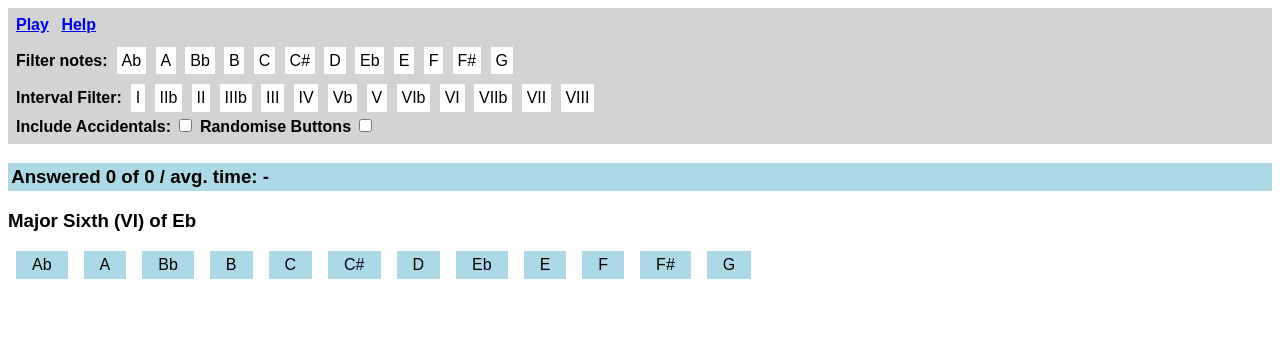
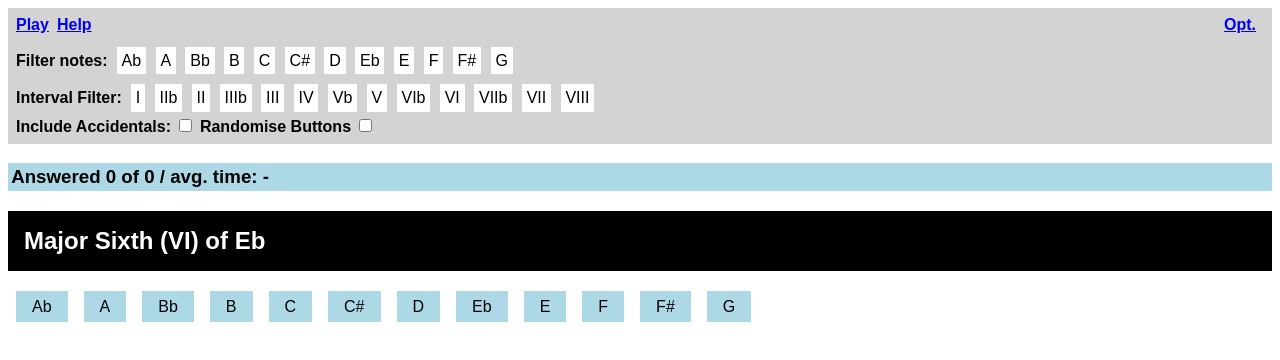
Before and after one commit to patmooney/learn-yo-scales, a plain HTML site: page index.html in a window 1280 px wide. Drawn offline with Linux system fonts and the light colour scheme.

Commit message:
can hide options

```diff
--- a/index.html
+++ b/index.html
@@ -49,6 +49,11 @@
             div.container.show {
                 display: block;
             }
+            h2#t {
+                background-color: black;
+                color: white;
+                padding: 1rem;
+            }
             @media only screen and (max-width: 600px) {
                 div#answer {
                     display: flex;
@@ -58,7 +63,7 @@
             }
             div.note-answer {
                 display: inline-block;
-                padding: .3rem 1rem;
+                padding: .4rem 1rem;
                 background-color: lightblue;
                 cursor: pointer;
                 margin: 0 .5rem .5rem;
@@ -72,13 +77,32 @@
             div#interval-filter {
                 display: inline-block;
             }
+            div.nav {
+                display: flex;
+                margin: 0;
+                padding: 0;
+            }
+            div.nav > h4.item {
+                padding: 0 .5rem 0 0;
+                margin: 0;
+            }
+            div.nav > h4.item.toggle {
+                margin: 0 0 0 auto;
+            }
+            div#options {
+                margin: .5rem 0 0 0;
+            }
         </style>
     </head>
 
     <body>
         <div class="menu">
+            <div class="nav">
                 <h4 class="item"><a href="#" data-mode="game">Play</a></h4>
                 <h4 class="item"><a href="#" data-mode="help">Help</a></h4>
+                <h4 class="item toggle"><a href="#" id="toggle-options">Opt.</a></h4>
+            </div>
+            <div id="options" style="display: block">
                 <div>
                     <strong>Filter notes:</strong>
                     <div id="note-filter"></div>
@@ -94,9 +118,10 @@
                     <input type="checkbox" id="randomise-buttons" />
                 </div>
             </div>
+        </div>
         <div class="container" data-container="game">
             <h3 id="score"></h3>
-            <h3 id="t"></h3>
+            <h2 id="t"></h2>
             <div id="answer"></div>
             <ul id="l"></ul>
         </div>
@@ -247,13 +272,18 @@
 
                 // view
                 function printButtons(initial = false) {
-                    const random = document.getElementById('randomise-buttons').checked;
+                    const isRandom = document.getElementById('randomise-buttons').checked;
+                    const shouldRandom = isRandom && initial
+                        ? true
+                        : isRandom && Math.random() >= 0.8;
 
-                    if (!initial && !random) {
+                    console.log({ initial, isRandom, shouldRandom });
+
+                    if (!initial && !shouldRandom) {
                         return;
                     }
 
-                    const buttonNotes = random
+                    const buttonNotes = shouldRandom
                         ? shuffle(notes.slice())
                         : notes;
 
@@ -424,6 +454,15 @@
                 })
             );
 
+            document.getElementById('toggle-options').addEventListener(
+                'click', evt => {
+                    const optContainer = document.getElementById('options');
+                    optContainer.style.display = optContainer.style.display === 'block'
+                        ? 'none'
+                        : 'block';
+                }
+            );
+
             window.onload = () => start('game');
         </script>
     </body>
```
Lines whose indentation alone changed are shown as unchanged.
